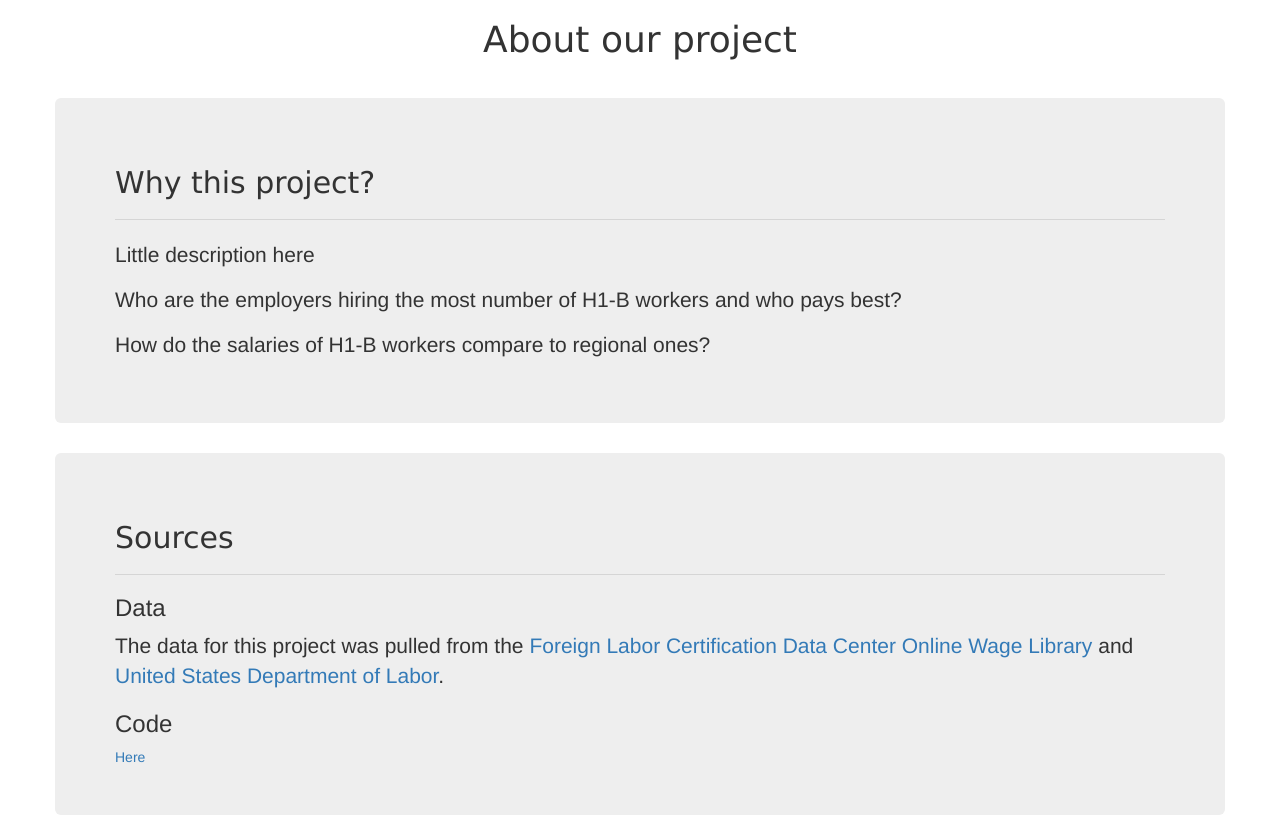
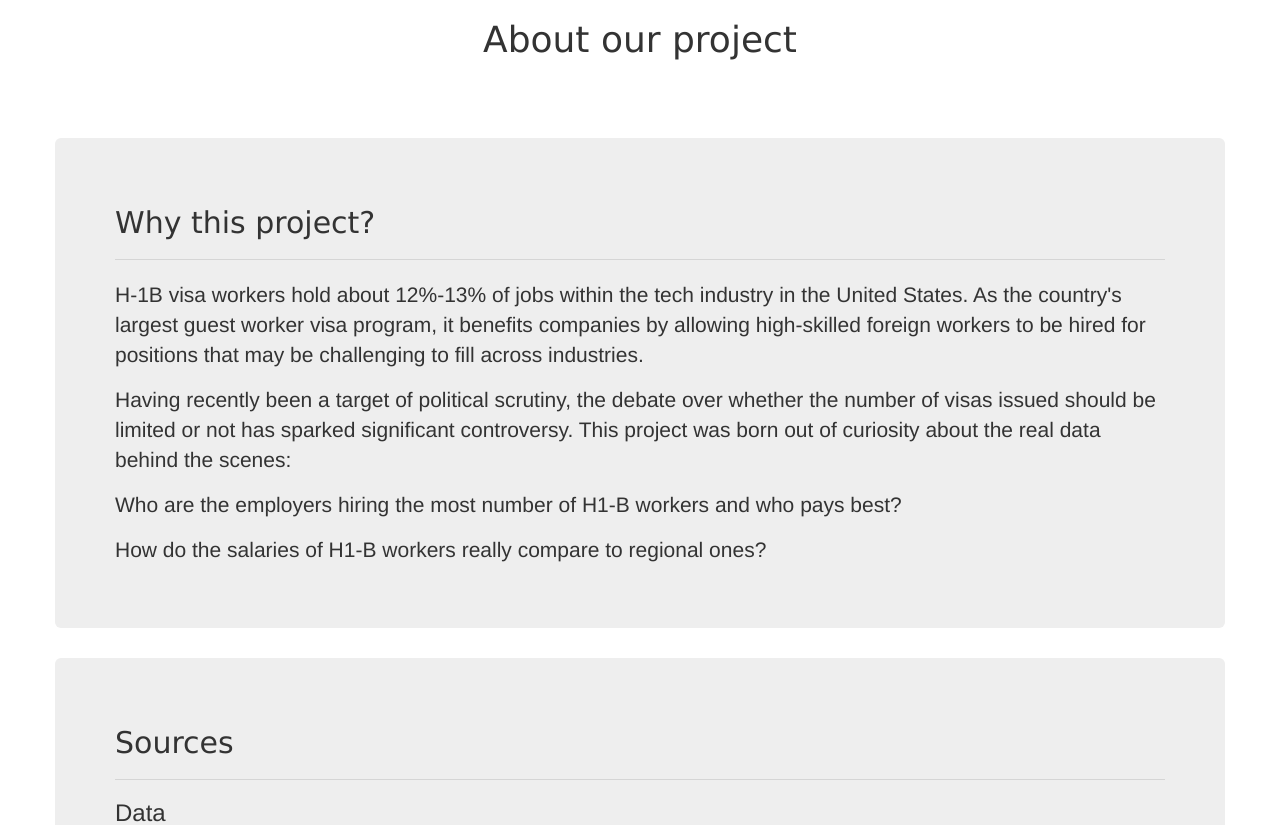
Before and after one commit to acastrops/H1B-Site, a Flask app: template h1b/templates/about.html in a window 1280 px wide. Shown: the top 825 px of the page. Run offline with Flask 2, Linux system fonts and the light colour scheme; the template is opened without the code that fills it, so the values that code supplies are empty; parts of the project's set-up code (start-up, migrations or seed data) failed here and were passed over; some libraries are stand-ins or nearby versions.

Commit message:
Added blurb about "Why H-1B." Someone that has English as their first language should probably check it and feel free to change anything :)

```diff
--- a/h1b/templates/about.html
+++ b/h1b/templates/about.html
@@ -7,7 +7,8 @@
   <!-- Introduction Row -->
   <div class="row" id="header">
 	<div class="col">
-	  <h1 class="text-center">About our project</h1>
+	  <h1 class="text-center">About our project</h1><br>
+        <br/>
 	</div>
   </div>
 
@@ -16,11 +17,13 @@
 	  <hr />
 	<div class="col">
 
-	  <p>Little description here</p>
+	  <p>H-1B visa workers hold about 12%-13% of jobs within the tech industry in the United States. As the country's largest guest worker visa program, it benefits companies by allowing high-skilled foreign workers to be hired for positions that may be challenging to fill across industries.</p>
+
+        <p>Having recently been a target of political scrutiny, the debate over whether the number of visas issued should be limited or not has sparked significant controversy. This project was born out of curiosity about the real data behind the scenes:</p>
 
 	  <p>Who are the employers hiring the most number of H1-B workers and who pays best?</p>
 
-	  <p>How do the salaries of H1-B workers compare to regional ones?</p>
+	  <p>How do the salaries of H1-B workers really compare to regional ones?</p>
 
 	</div>
   </div>
```
